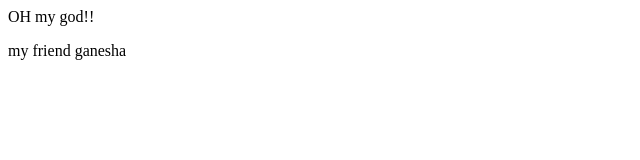
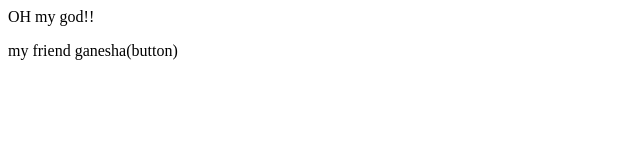
Before and after one commit to Prachi-Gupta456/local-repo, a plain HTML site: page local repo/index.html in a window 1280 px wide. Shown: the full height of the page, 0-640 px from the left. Drawn offline with Linux system fonts and the light colour scheme.

```diff
--- a/local repo/index.html
+++ b/local repo/index.html
@@ -1,2 +1,2 @@
 <p>OH my god!!</p>
-<div>my friend ganesha</div>
+<div>my friend ganesha(button)</div>
```
